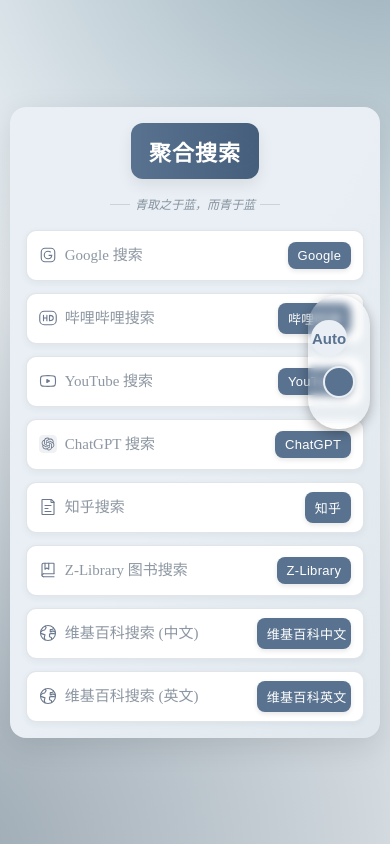
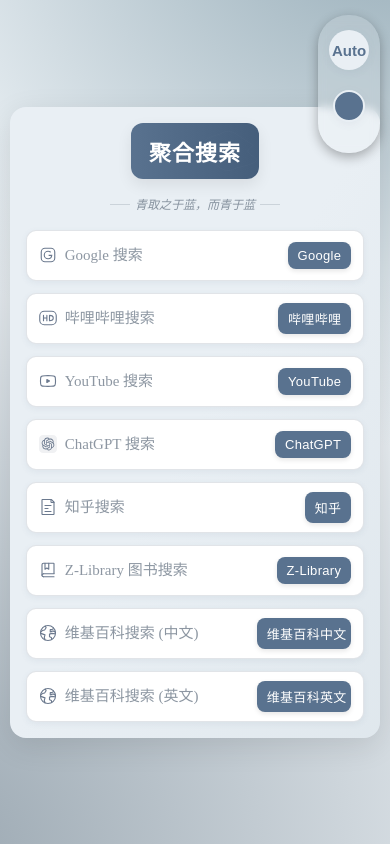
Before and after one commit to MysteriousMoon/Search-Dashboard, a plain HTML site: page index.html in a window 390 px wide. Drawn offline with Linux system fonts and the light colour scheme; a web font is replaced by a local one.

Commit message:
Updated Mobile

```diff
--- a/index.html
+++ b/index.html
@@ -805,12 +805,6 @@
         width: 18px;
         height: 18px;
     }
-    .theme-toggle-btn {
-        top: 10px;
-        right: 10px;
-        width: 36px;
-        height: 36px;
-    }
     .toggle-icon {
         font-size: 15px;
     }
@@ -822,6 +816,12 @@
         width: 26px;
         height: 26px;
         font-size: 14px;
+    }
+    /* 自适应横版主题控制容器 - 左上 */
+    .theme-controls {
+        position: absolute;
+        top: 15px;
+        right: 10px;
     }
 }
 
```
Also changed, not shown: index_CN_Bing.html (+6 -6 lines).
